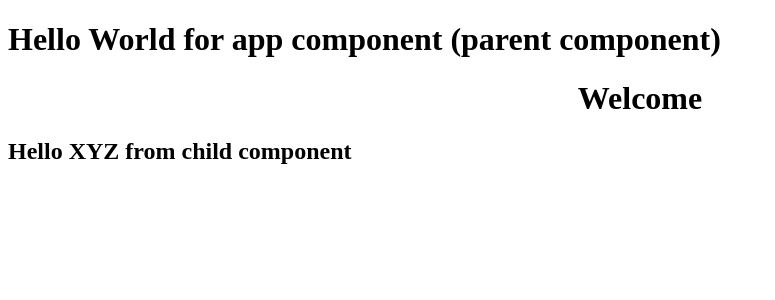
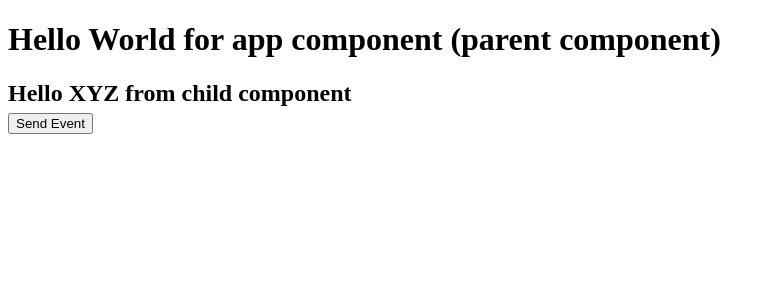
Before and after one commit to smitamusale30/AngularBacis, an Angular app: page / in a window 1280 px wide. Shown: the top 300 px of the page, without its empty margins (0-775 px from the left). Built offline with nearby package versions, Linux system fonts and the light colour scheme.

Commit message:
interaction child to parent

```diff
--- a/src/app/app.component.html
+++ b/src/app/app.component.html
@@ -8,7 +8,7 @@
 <!-- <app-two-way-binding></app-two-way-binding> -->
 <!-- <app-sturctual-directive></app-sturctual-directive> -->
 <div style="text-align: center;">
-  <h1>Welcome</h1>
+  <h1>{{messages}}</h1>
   </div>
-  <app-component-inetraction [parentData]="userId"></app-component-inetraction>
+  <app-component-inetraction (childEvent)="messages=$event" [parentData]="userId"></app-component-inetraction>
 <router-outlet></router-outlet>
--- a/src/app/app.component.ts
+++ b/src/app/app.component.ts
@@ -9,4 +9,6 @@ export class AppComponent {
   title = 'AngularBasic';
   //componentInteraction
   public userId = "XYZ"
+
+  public messages="";
 }
--- a/src/app/component-inetraction/component-inetraction.component.html
+++ b/src/app/component-inetraction/component-inetraction.component.html
@@ -2,4 +2,5 @@
     {{"Hello "+ name}} from child component
     <br>
     <!-- {{"Hellow "+ parentData}} from child component -->
+    <button (click)="fireEvent()">Send Event</button>
 </h2>
--- a/src/app/component-inetraction/component-inetraction.component.ts
+++ b/src/app/component-inetraction/component-inetraction.component.ts
@@ -1,4 +1,4 @@
-import { Component, Input, OnInit } from '@angular/core';
+import { Component, EventEmitter, Input, OnInit, Output } from '@angular/core';
 
 @Component({
   selector: 'app-component-inetraction',
@@ -11,9 +11,16 @@ export class ComponentInetractionComponent implements OnInit {
   @Input('parentData') public name: any;
   //@Input() public parentData:any;
 
+  @Output() public childEvent = new EventEmitter();
+
+
   constructor() { }
 
   ngOnInit(): void {
   }
 
+  fireEvent()
+  {
+    this.childEvent.emit('hey CodeVolution');
+  }
 }
```
